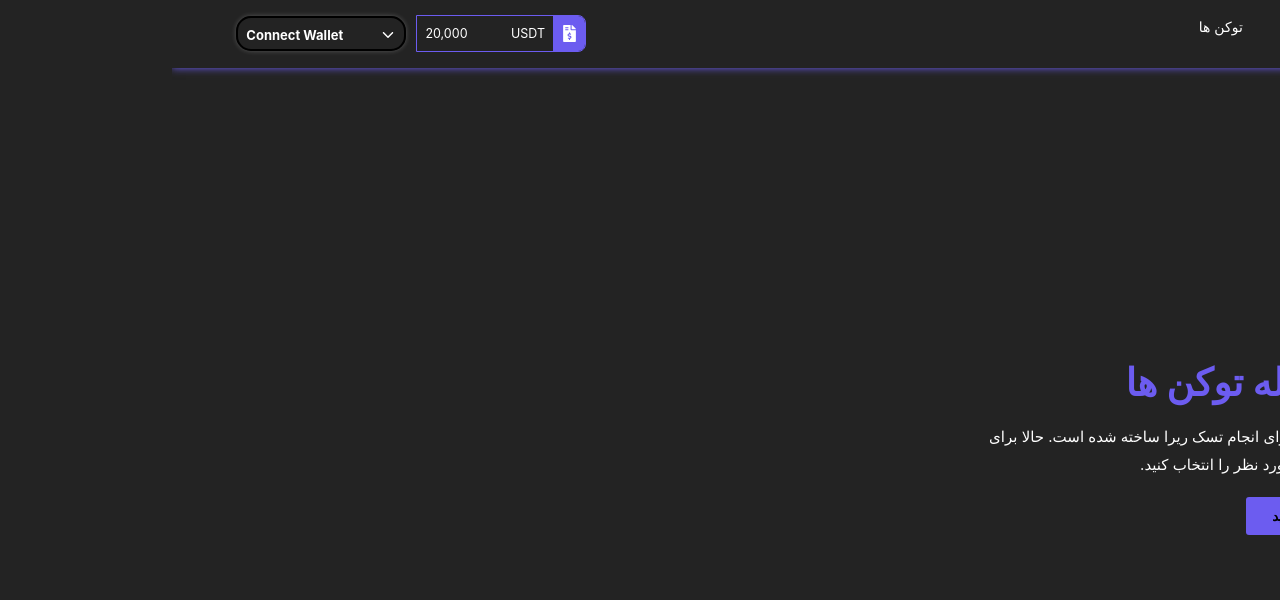
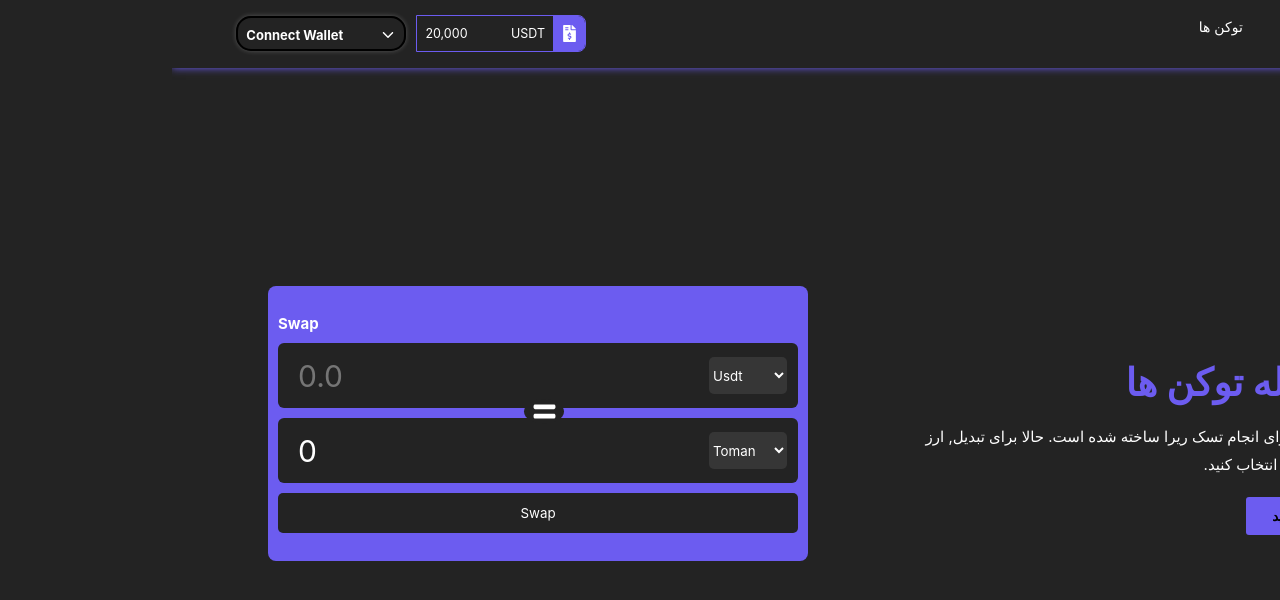
Before and after one commit to iXZed026/rira-app, a React (Create React App) app: page / in a window 1280 px wide. Shown: the top 600 px of the page. Built offline with nearby package versions, Linux system fonts and the light colour scheme.

Commit message:
swap box completed

```diff
--- a/src/component/Header/Asset/Asset.js
+++ b/src/component/Header/Asset/Asset.js
@@ -8,7 +8,7 @@ const Asset = () => {
     //Use Tokens Data
     const tokens = useContext(TokensContext);
     // Dolar
-    const usdt = tokens[1].numberOfTokens.toLocaleString();
+    const usdt = tokens[0].numberOfTokens.toLocaleString();
 
     return (
         <div className="asset">
--- a/src/component/Swap/Swap.css
+++ b/src/component/Swap/Swap.css
@@ -13,3 +13,18 @@
     justify-content: space-between;
     align-items: center;
 }
+
+/* Responsive */
+
+@media screen and (max-width:1200px) {
+    .swap {
+        height: 100vh;
+    }
+    .swap-container{
+        width: 95%;
+    }
+
+    .swap-flex {
+        flex-direction: column;
+    }
+}
--- a/src/component/Swap/Swap.js
+++ b/src/component/Swap/Swap.js
@@ -1,13 +1,18 @@
-import React from 'react';
+import React, { useRef } from 'react';
 import "./Swap.css";
 import SwapInfo from './SwapInfo/SwapInfo';
+import SwapBox from './SwapBox/SwapBox';
 
 const Swap = () => {
+    //Ref for focus after click on getstarted(َشروع کنید)
+    const inputRef = useRef(null);
+
     return (
         <div className="swap">
             <div className="swap-container">
                 <div className="swap-flex">
-                    <SwapInfo />
+                    <SwapInfo inputRef={inputRef} />
+                    <SwapBox inputRef={inputRef}/>
                 </div>
             </div>
         </div>
--- a/src/component/Swap/SwapBox/SwapBox.css
+++ b/src/component/Swap/SwapBox/SwapBox.css
@@ -0,0 +1,125 @@
+.swap-box {
+    width: 50%;
+    direction: ltr;
+}
+
+.swap-box-container {
+    width: 540px;
+    padding: 28px 10px;
+    margin-right: auto;
+    background-color: var(--first-color);
+    border-radius: 8px;
+}
+
+.swap-box-header {
+    margin-bottom: 10px;
+}
+
+.swap-box-header h2 {
+    font-size: 15px;
+}
+
+.swap-box-body {
+    width: 100%;
+    position: relative;
+}
+
+.send-input,
+.receive-input {
+    width: 100%;
+    background-color: var(--bg-color);
+    border-radius: 6px;
+    display: flex;
+    align-items: center;
+    gap: 15px;
+    margin-bottom: 10px;
+}
+
+.send-input input,
+.receive-input input {
+    width: 80%;
+    height: 65px;
+    border: none;
+    outline: navajowhite;
+    background-color: transparent;
+    color: var(--font-color);
+    font-size: 30px;
+    padding: 0 20px;
+}
+
+
+.send-input select,
+.receive-input select {
+    width: 15%;
+    height: 37px;
+    background-color: rgb(54, 54, 54);
+    color: var(--font-color);
+    outline: none;
+    border-radius: 5px;
+    border: none;
+}
+
+.exchange-tokens {
+    width: 40px;
+    font-size: 25px;
+    background-color: var(--bg-color);
+    border-radius: 50%;
+    display: flex;
+    justify-content: center;
+    align-items: center;
+    position: absolute;
+    top: 40%;
+    right: 45%;
+    cursor: pointer;
+}
+
+.exchange-tokens:hover {
+    transition: .3s;
+    /* color: var(--first-color); */
+    background-color: rgb(54, 54, 54);
+}
+
+.swap-box-footer {
+    width: 100%;
+}
+
+.swap-box-footer button {
+    width: 100%;
+    height: 40px;
+    color: var(--font-color);
+    border: none;
+    border-radius: 5px;
+    background-color: var(--bg-color);
+    cursor: pointer;
+}
+
+.swap-box-footer button:hover {
+    opacity: .9;
+}
+
+/*Responsive */
+
+@media screen and (max-width:1200px) {
+    .swap-box {
+        width: 100%;
+        display: flex;
+        justify-content: center;
+        align-items: center;
+    }
+
+    .swap-box-container {
+        margin: auto;
+    }
+}
+
+@media screen and (max-width:700px) {
+    .swap-box {
+        width: 100%;
+        height: 100vh;
+    }
+
+    .swap-box-container {
+        width: 100%;
+        margin: auto;
+    }
+}
--- a/src/component/Swap/SwapBox/SwapBox.js
+++ b/src/component/Swap/SwapBox/SwapBox.js
@@ -1,10 +1,159 @@
-import React from 'react';
+import React, { useContext, useState } from 'react';
 import "./SwapBox.css";
+import { TokensContext, SetTokensContext } from '../../../context/TokensProvider';
+import { FaEquals } from "react-icons/fa";
 
-const SwapBox = () => {
-  return (
-    <div>SwapBox</div>
-  )
+const SwapBox = ({ inputRef }) => {
+    //Get token data by context
+    const tokens = useContext(TokensContext);
+    const SetTokens = useContext(SetTokensContext);
+    //Input values
+    const [sendInputValue, setSendInputValue] = useState("");
+    const [receiveInputValue, setReceiveInputValue] = useState("");
+    //Option values
+    const [sendTokensValue, setSendTokensValue] = useState("USDT");
+    const [receiveTokensValue, setReceiveTokensValue] = useState("RIAL");
+
+    //Set input value opration
+    const setSendValueHandler = (e) => {
+        const value = Number(e.target.value)
+
+        //Set value
+        if (value !== 0) {
+            if (value.toString().length < 8) {
+                setSendInputValue(value);
+            }
+        } else {
+            setSendInputValue("");
+        }
+    }
+
+
+    React.useEffect(() => {
+        // if (sendTokensValue === "USDT" && receiveTokensValue === "RIAL") {
+        const findFirstToken = tokens.find(token => token.tokenValue === sendTokensValue);
+        const findSecoundToken = tokens.find(token => token.tokenValue === receiveTokensValue);
+        if (sendTokensValue !== receiveTokensValue) {
+            //Calculation of token to Tomans
+            if (receiveTokensValue === "RIAL") {
+                setReceiveInputValue(sendInputValue * findFirstToken.rialPrice);
+            }
+            //Tomans to token
+            else if (sendTokensValue === "RIAL") {
+                setReceiveInputValue(sendInputValue / findSecoundToken.rialPrice);
+            }
+            //Tokes to dolar
+            else if (receiveTokensValue === "USDT") {
+                setReceiveInputValue(sendInputValue * findFirstToken.dolarPrice);
+            }
+            //dolar to token
+            else if (receiveTokensValue === "BTC") {
+                setReceiveInputValue(sendInputValue / findSecoundToken.dolarPrice);
+            }
+        } else {
+            setReceiveInputValue(sendInputValue);
+        }
+    }, [sendInputValue, receiveTokensValue, sendTokensValue]);
+
+    const swapHandler = () => {
+        //Find token
+        const findToken = tokens.find(token => token.tokenValue === sendTokensValue);
+        const { numberOfTokens } = findToken;
+
+        if (sendInputValue <= numberOfTokens) {
+            const findTokenForSwapPrice = tokens.find(token => token.tokenValue === receiveTokensValue);
+
+            if (receiveTokensValue === "RIAL") {
+                SetTokens((prevTokens) =>
+                    prevTokens.map(token =>
+                        token.tokenValue === findTokenForSwapPrice.tokenValue
+                            ? { ...token, numberOfTokens: token.numberOfTokens + receiveInputValue }
+                            : token
+                    )
+                );
+                SetTokens((prevTokens) =>
+                    prevTokens.map(token =>
+                        token.tokenValue === findToken.tokenValue
+                            ? { ...token, numberOfTokens: token.numberOfTokens - (receiveInputValue / token.rialPrice) }
+
+                            : token
+                    )
+                );
+            } else if (receiveTokensValue === "USDT") {
+                SetTokens((prevTokens) =>
+                    prevTokens.map(token =>
+                        token.tokenValue === findTokenForSwapPrice.tokenValue
+                            ? { ...token, numberOfTokens: token.numberOfTokens + (receiveInputValue * 1000) }
+                            : token
+                    )
+                );
+                SetTokens((prevTokens) =>
+                    prevTokens.map(token =>
+                        token.tokenValue === findToken.tokenValue
+                            ? { ...token, numberOfTokens: token.numberOfTokens - sendInputValue }
+
+                            : token
+                    )
+                );
+            }
+            setSendInputValue("")
+        } else {
+            alert(`موجودی ${sendTokensValue} کافی نیست!`)
+        }
+
+
+
+    }
+
+    return (
+        <div className="swap-box">
+            <div className="swap-box-container">
+                <div className="swap-box-header">
+                    <h2>Swap</h2>
+                </div>
+                <div className="swap-box-body">
+                    <div className="send-input">
+                        <input
+                            type="number"
+                            placeholder='0.0'
+                            value={sendInputValue}
+                            min="0"
+                            max="3"
+                            onChange={setSendValueHandler}
+                            ref={inputRef}
+                        />
+                        <select name="" id="tokens-select" onChange={e => setSendTokensValue(e.target.value)}>
+                            {tokens.map((token, key) => (
+                                <option id="tokens-item" key={key} value={token.tokenValue}>{token.tokenName}</option>)
+                            )}
+                        </select>
+                    </div>
+                    <div className="exchange-tokens">
+                        <FaEquals />
+                    </div>
+                    <div className="receive-input">
+                        <input
+                            type="text"
+                            placeholder='0.0'
+                            value={receiveInputValue.toLocaleString()}
+                            min="0"
+                            max="50"
+                            disabled
+                        />
+                        <select name="" id="tokens-select" onChange={e => setReceiveTokensValue(e.target.value)}>
+                            <option id="tokens-item" value="RIAL">Toman</option>
+                            <option id="tokens-item" value="USDT">USDT</option>
+
+                        </select>
+                    </div>
+                </div>
+                <div className="swap-box-footer">
+                    <button onClick={swapHandler}>Swap</button>
+                </div>
+            </div>
+
+        </div>
+    )
 }
 
 export default SwapBox
--- a/src/component/Swap/SwapInfo/SwapInfo.css
+++ b/src/component/Swap/SwapInfo/SwapInfo.css
@@ -6,7 +6,7 @@
 }
 
 .swap-info-container {
-    width: 85%;
+    width: 540px;
 }
 
 #swap-title {
@@ -19,7 +19,7 @@
 }
 
 .swap-description {
-    width: 80%;
+    width: 450px;
     margin-bottom: 18px;
     line-height: 28px;
     font-size: 15px;
@@ -39,3 +39,30 @@
     transition: .3s;
     opacity: .6;
 }
+
+/*Responsive */
+
+@media screen and (max-width:1200px) {
+    .swap-info {
+        width: 100%;
+        height: 50vh;
+        text-align: center;
+    }
+
+    .swap-info-container{
+        width: 100%;
+        margin: auto;
+        display: flex;
+        justify-content: center;
+    }
+
+    .swap-description {
+        width: 100%;
+    }
+}
+
+@media screen and (max-width:700px) {
+    .swap-info {
+        height: 100vh;
+    }
+}
--- a/src/data/TokensData.js
+++ b/src/data/TokensData.js
@@ -1,6 +1,6 @@
 export const TokensData = [
-    { id: 1, tokenLogo: "rialsLogo.svg", tokenName: "Toman", price: 0, numberOfTokens: 0, description: "" },
-    { id: 2, tokenLogo: "usdtLogo.svg", tokenName: "Usdt", price: 60_000, numberOfTokens: 20_000, description: "" },
-    { id: 3, tokenLogo: "bitcoinLogo.svg", tokenName: "Btc", price: 3_400_000, numberOfTokens: 0, description: "" },
-    { id: 4, tokenLogo: "tonLogo.svg", tokenName: "Ton", price: 330_000, numberOfTokens: 0, description: "" },
+    { id: 2, tokenLogo: "usdtLogo.svg", tokenName: "Usdt", tokenValue: "USDT", rialPrice: 60_000, dolarPrice: 0, numberOfTokens: 20_000, description: "" },
+    { id: 1, tokenLogo: "rialsLogo.svg", tokenName: "Toman", tokenValue: "RIAL", rialPrice: 0, dolarPrice: 0.1666, numberOfTokens: 0, description: "" },
+    { id: 3, tokenLogo: "bitcoinLogo.svg", tokenName: "Btc", tokenValue: "BTC", rialPrice: 3_900_000, dolarPrice: 65_000, numberOfTokens: 10, description: "" },
+    { id: 4, tokenLogo: "tonLogo.svg", tokenName: "Ton", tokenValue: "TON", rialPrice: 330_000, dolarPrice: 5.9, numberOfTokens: 1_000, description: "" },
 ]
--- a/src/index.css
+++ b/src/index.css
@@ -25,3 +25,9 @@ code {
   font-family: source-code-pro, Menlo, Monaco, Consolas, 'Courier New',
     monospace;
 }
+
+input[type=number]::-webkit-outer-spin-button,
+input[type=number]::-webkit-inner-spin-button {
+  -webkit-appearance: none;
+  margin: 0;
+}
```
Also changed, not shown: src/component/Swap/SwapInfo/SwapInfo.js (+9 -2 lines).
